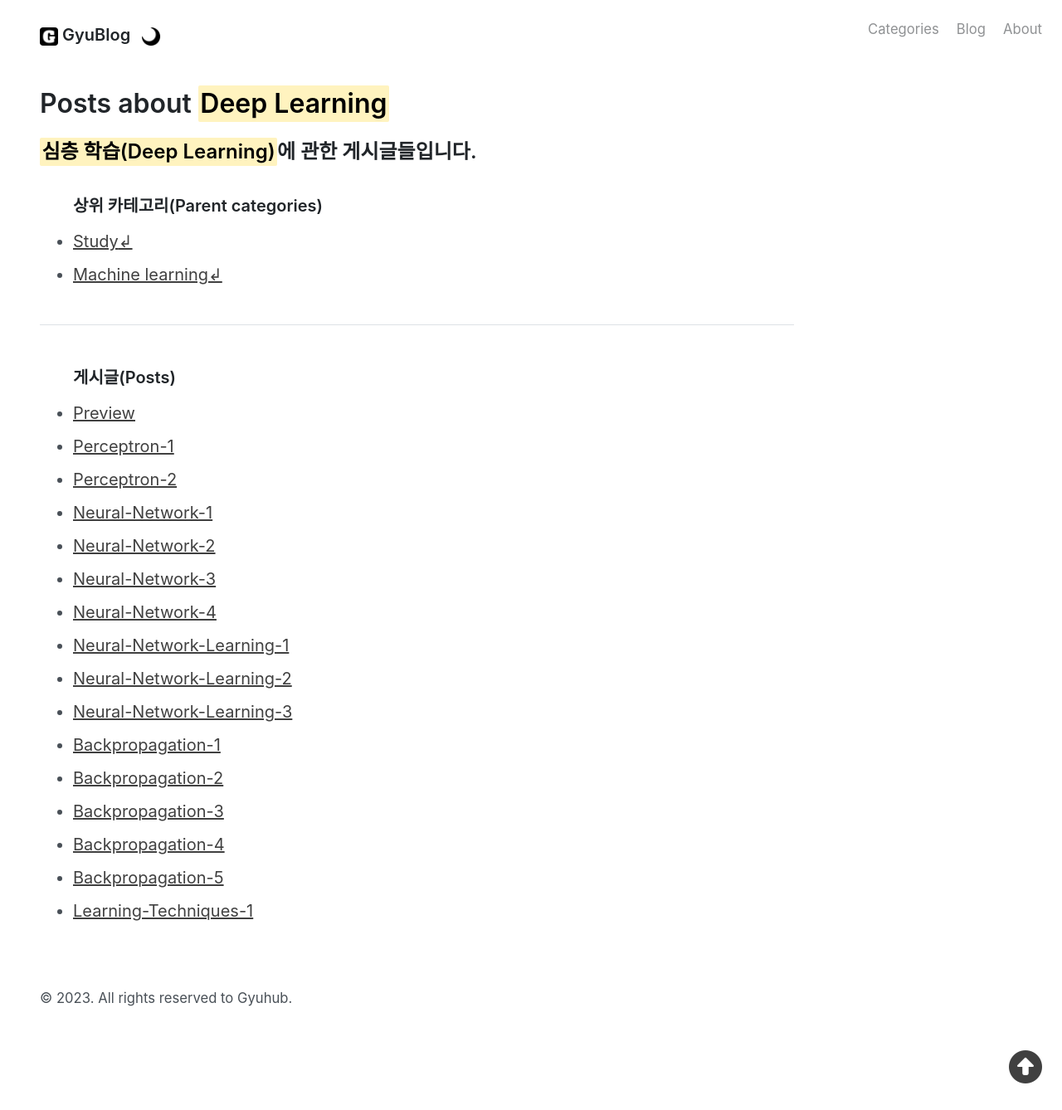
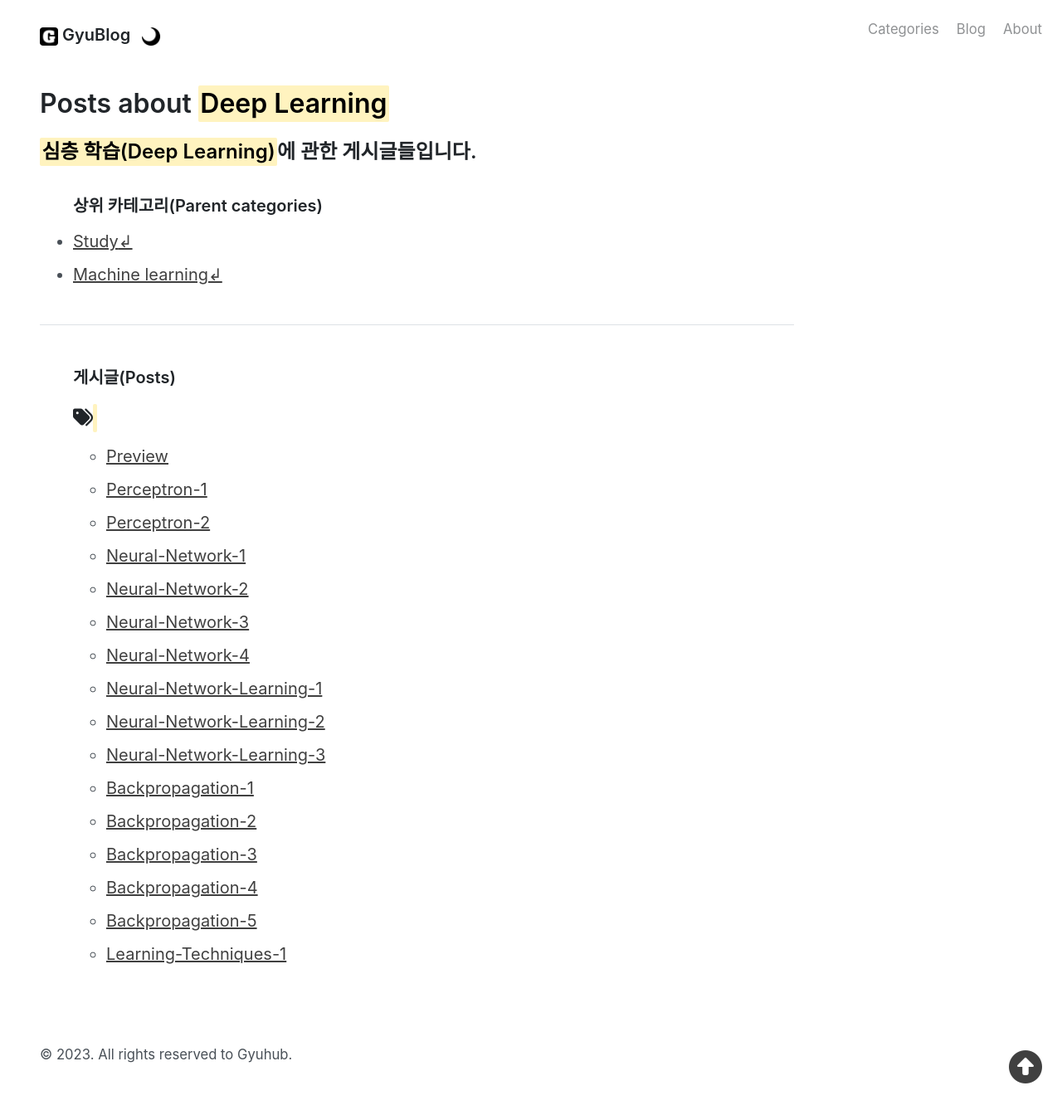
Before and after one commit to mngupark/mngupark.github.io, a Jekyll site: the page built from posts/study/machine learning/deep learning/index.html, in a window 1280 px wide and 1338 px high. Shown: the whole window at 83% size. Built offline with Jekyll 4.4.1, drawn with Linux system fonts in a browser that asks for light colours; nearby versions of some CDN libraries.

Commit message:
add a post series label

```diff
--- a/_layouts/category.html
+++ b/_layouts/category.html
@@ -67,6 +67,14 @@
     {% assign sortedPosts = site.posts | sort:"post-order" %}
     {% for post in sortedPosts %}
         {% assign postCategory = post.category %}
+        {% if pageTitle == postCategory and post.post-series != postSeries %}
+            </ul>
+        {% endif %}
+        {% if post.post-order == 1 and pageTitle == postCategory %}
+            {% assign postSeries = post.post-series %}
+            <h2><i class="fa-solid fa-tags"></i> <mark>{{ postSeries }}</mark></h2>
+            <ul>
+        {% endif %}
         {% if pageTitle == postCategory %}
             <li>
                 <a href="{{ site.baseurl }}{{ post.url }}">{{ post.title }}</a>
```
